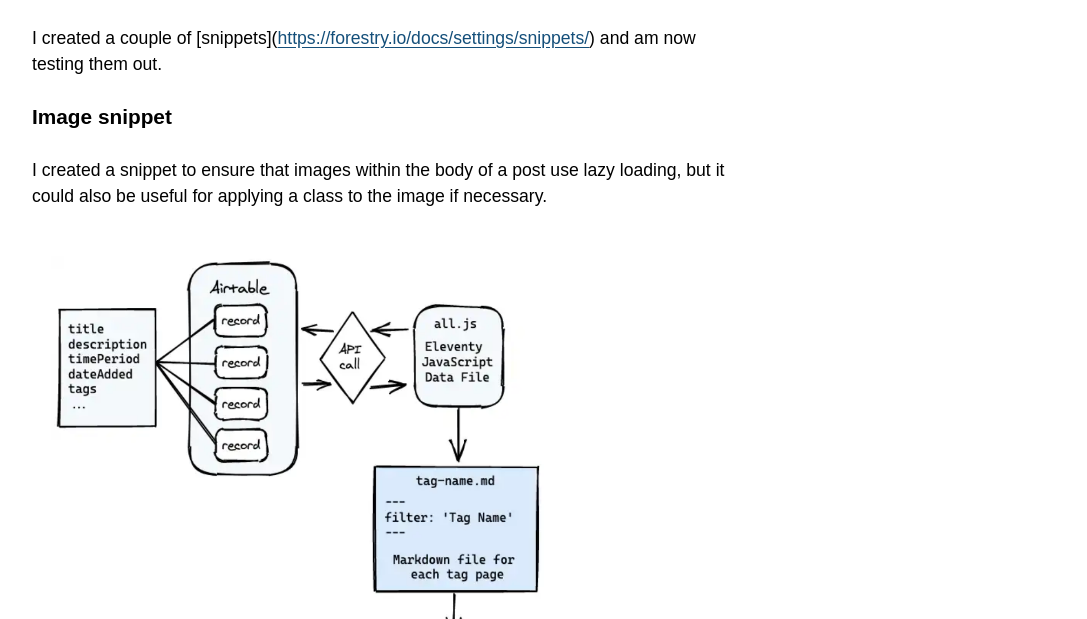
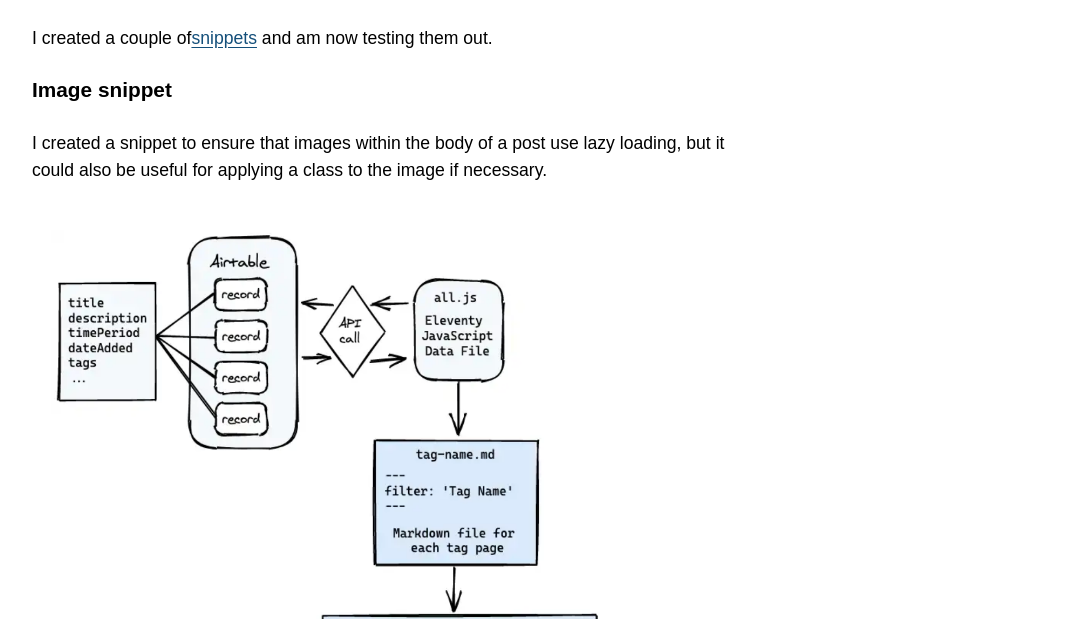
Before and after one commit to superterrific/cms-test, an Eleventy site: page src/posts/snippets.md in a window 1280 px wide. Shown: the part 181-800 px from the top of the page, without its empty margins (88-1175 px from the left). Built offline with nearby package versions, Linux system fonts and the light colour scheme; Eleventy itself is replaced by a stand-in of ours; files that its build step writes are made by us from their sources.

Commit message:
Update from Forestry.io Dana Byerly updated src/posts/snippets.md

```diff
--- a/src/posts/snippets.md
+++ b/src/posts/snippets.md
@@ -9,7 +9,7 @@
 alt: ''
 
 ---
-I created a couple of \[snippets\]([https://forestry.io/docs/settings/snippets/](https://forestry.io/docs/settings/snippets/ "https://forestry.io/docs/settings/snippets/")) and am now testing them out.
+I created a couple of[snippets](https://forestry.io/docs/settings/snippets/) and am now testing them out.
 
 ## Image snippet
 
```
